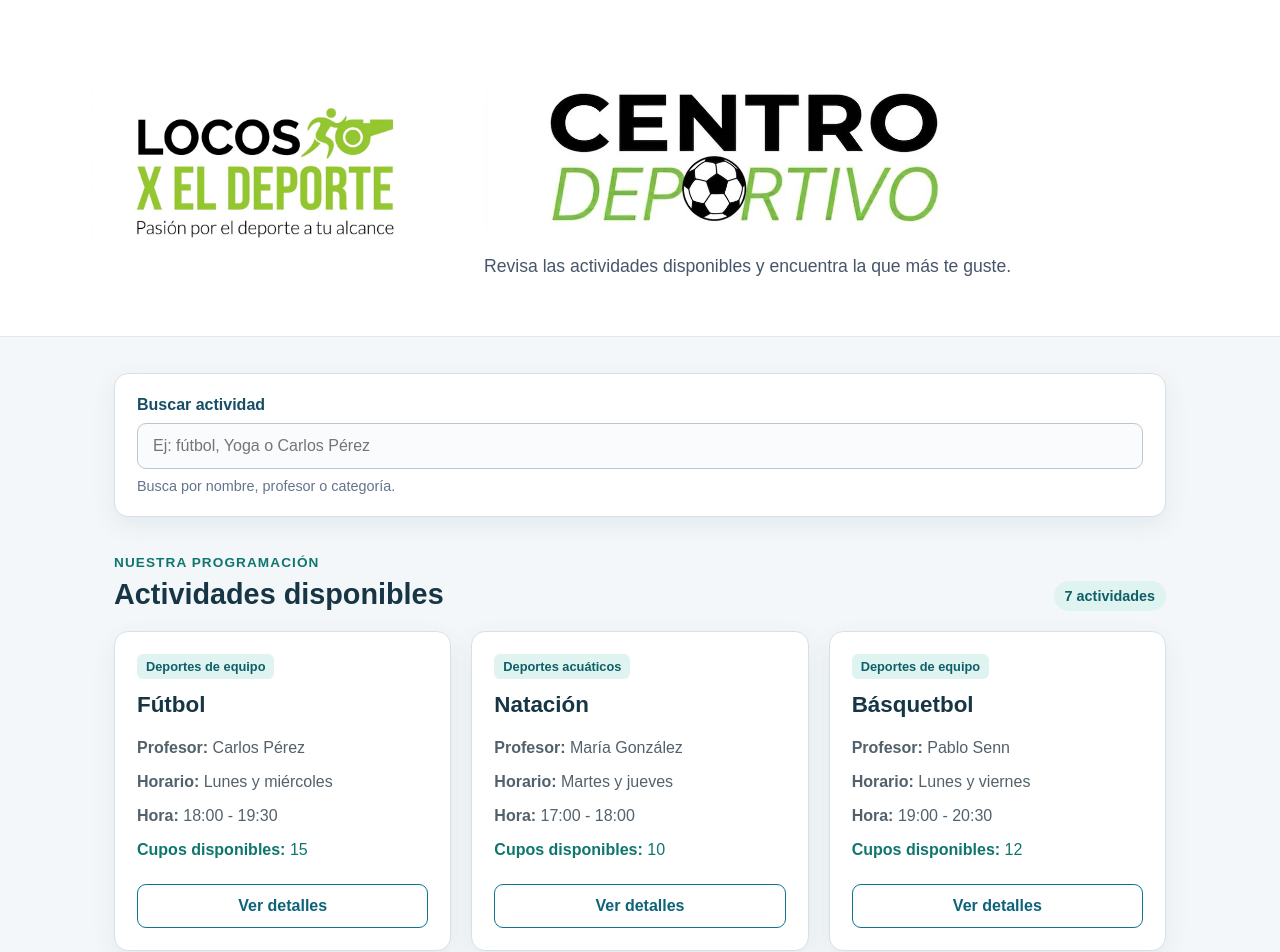
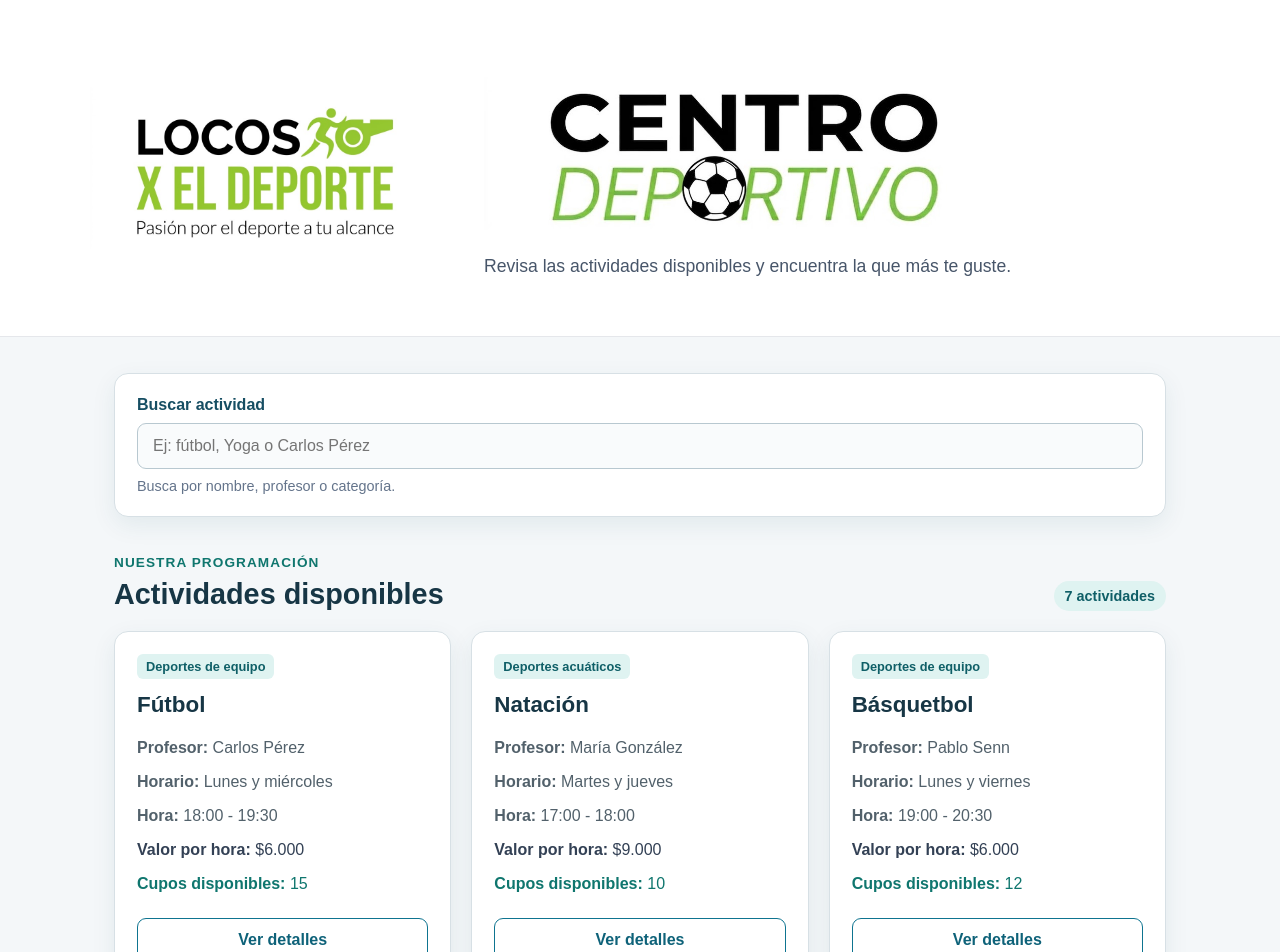
Before and after one commit to HenL1/gestion-centro-deportivo, a React (Vite) app: page / in a window 1280 px wide. Shown: the top 952 px of the page. Built offline with nearby package versions, Linux system fonts and the light colour scheme.

Commit message:
feat: agregar valores por hora de actividades

```diff
--- a/src/components/ActivityCard.jsx
+++ b/src/components/ActivityCard.jsx
@@ -16,6 +16,10 @@ function TarjetaActividad({ actividad, alSeleccionar }) {
         <strong>Hora:</strong> {actividad.hora}
       </p>
 
+      <p className="valor-hora">
+        <strong>Valor por hora:</strong> ${actividad.valorHora.toLocaleString("es-CL")}
+      </p>
+
       <p className="cupos">
         <strong>Cupos disponibles:</strong> {actividad.cuposDisponibles}
       </p>
--- a/src/components/ActivityDetail.jsx
+++ b/src/components/ActivityDetail.jsx
@@ -21,6 +21,7 @@ function DetalleActividad({
         <div><span>Profesor</span><strong>{actividad.profesor}</strong></div>
         <div><span>Días</span><strong>{actividad.horario}</strong></div>
         <div><span>Horario</span><strong>{actividad.hora}</strong></div>
+        <div><span>Valor por hora</span><strong>${actividad.valorHora.toLocaleString("es-CL")}</strong></div>
         <div><span>Cupos disponibles</span><strong>{actividad.cuposDisponibles}</strong></div>
       </div>
 
--- a/src/data/activities.js
+++ b/src/data/activities.js
@@ -6,6 +6,7 @@ export const actividades = [
         profesor:"Carlos Pérez",
         horario:"Lunes y miércoles",
         hora: "18:00 - 19:30",
+        valorHora: 6000,
         cuposDisponibles: 15,
         descripcion:"Actividad deportiva enfocada en mejorar las habilidades técnicas, físicas y de trabajo en equipo."
     },
@@ -16,6 +17,7 @@ export const actividades = [
         profesor:"María González",
         horario:"Martes y jueves",
         hora:"17:00 - 18:00",
+        valorHora: 9000,
         cuposDisponibles:10,
         descripcion:"Clases de natación para mejorar la técnica, resistencia, coordinación y seguridad en el agua."
     },
@@ -26,6 +28,7 @@ export const actividades = [
         profesor:"Pablo Senn",
         horario:"Lunes y viernes",
         hora:"19:00 - 20:30",
+        valorHora: 6000,
         cuposDisponibles: 12,
         descripcion:"Entrenamiento de básquetbol orientado al desarrollo de habilidades individuales y colectivas."
     },
@@ -36,6 +39,7 @@ export const actividades = [
         profesor:"Cristian Liempi",
         horario:"Martes y jueves",
         hora:"19:00 - 20:00",
+        valorHora: 7000,
         cuposDisponibles:8,
         descripcion:"Entrenamiento de boxeo enfocado en técnica, coordinación, resistencia y acondicionamiento físico."
     },
@@ -46,6 +50,7 @@ export const actividades = [
         profesor:"Matías Rodríguez",
         horario:"Lunes y miércoles",
         hora:"18:30 - 20:00",
+        valorHora: 5500,
         cuposDisponibles:12,
         descripcion:"Entrenamiento de bádminton enfocado en la coordinación, resistencia y trabajo en equipo."
     },
@@ -56,6 +61,7 @@ export const actividades = [
         profesor:"Laura Fernández",
         horario:"Miércoles y viernes",
         hora:"10:00 - 11:00",
+        valorHora: 6500,
         cuposDisponibles:20,
         descripcion:"Sesiones de yoga orientadas a la flexibilidad, movilidad, respiración y relajación."
     },
@@ -66,6 +72,7 @@ export const actividades = [
         profesor:"Sebastián Rojas",
         horario:"Lunes a viernes",
         hora:"08:00 - 21:00",
+        valorHora: 4500,
         cuposDisponibles:25,
         descripcion:"Entrenamiento con ejercicios de fuerza para mejorar la condición y el desarrollo muscular."
     }
--- a/src/index.css
+++ b/src/index.css
@@ -217,6 +217,12 @@ input:focus-visible {
 .cupos {
   margin-bottom: 22px;
   color: #0f766e;
+}
+
+.valor-hora {
+  margin: 0 0 10px;
+  color: #334155;
+  line-height: 1.5;
 }
 
 .boton {
```
